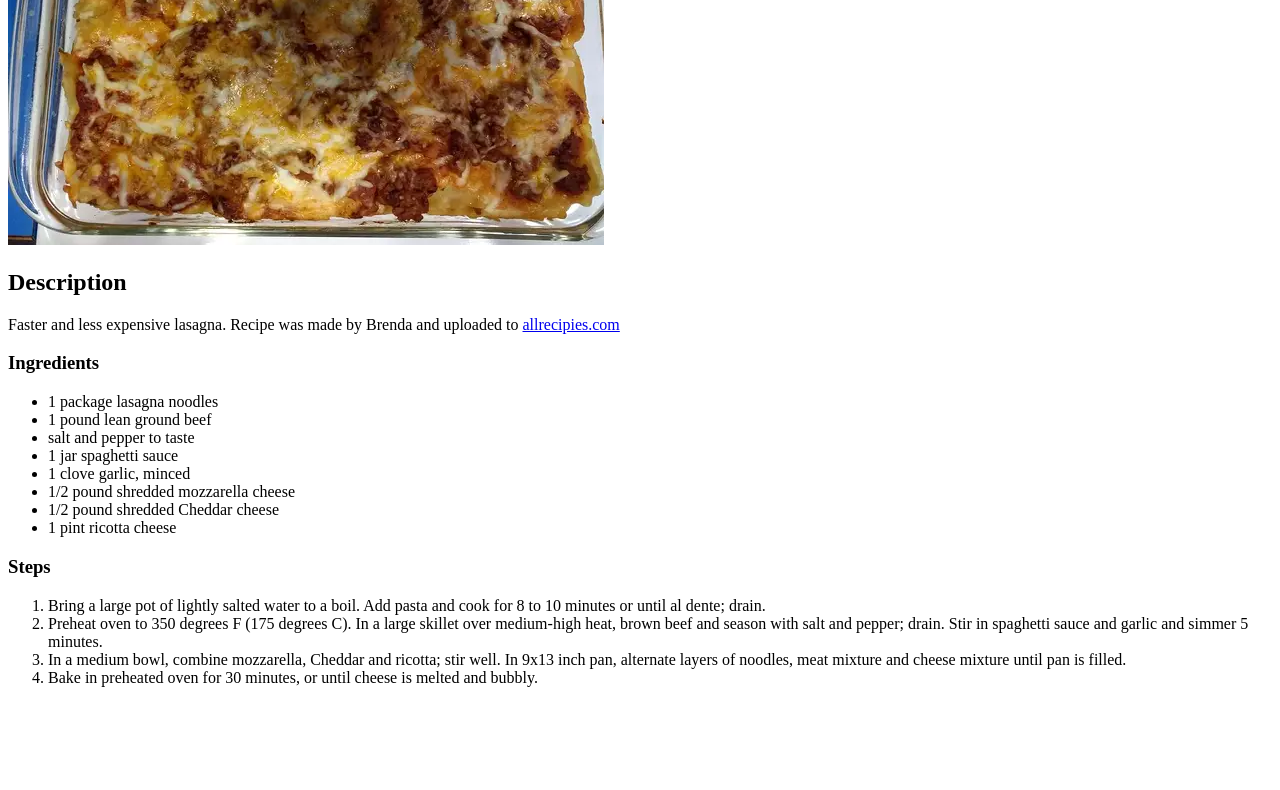
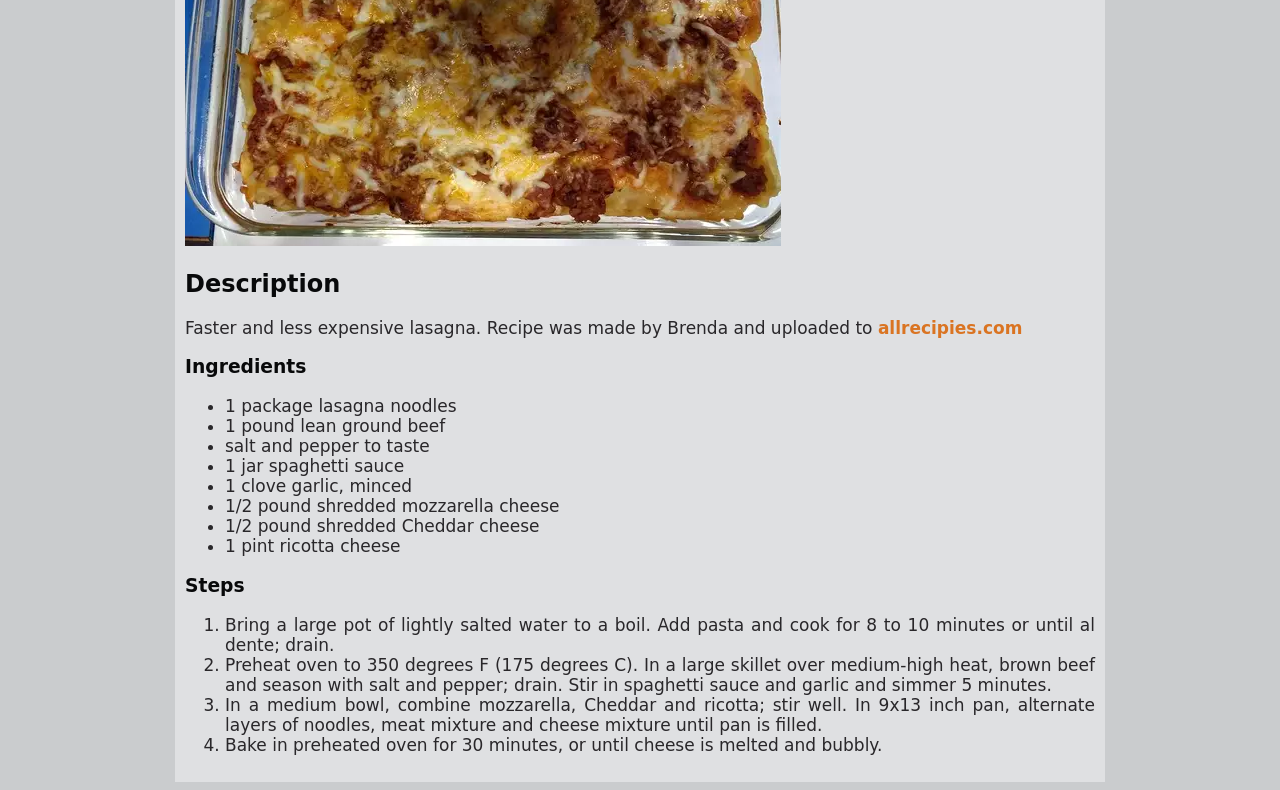
Before and after one commit to konradadev/odin-recipes, a plain HTML site: page recipes/lasagna.html in a window 1280 px wide. Shown: the part 233-1023 px from the top of the page. Before the commit the page ends 936 px from the top, so only its background shows below. Drawn offline with Linux system fonts and the light colour scheme.

Commit message:
Added styling

```diff
--- a/recipes/lasagna.html
+++ b/recipes/lasagna.html
@@ -1,18 +1,20 @@
 <!DOCTYPE html>
 <html lang="en">
 <head>
+    <link rel="stylesheet" href="../style.css">
     <meta charset="UTF-8">
     <meta http-equiv="X-UA-Compatible" content="IE=edge">
     <meta name="viewport" content="width=device-width, initial-scale=1.0">
     <title>Lasagna</title>
 </head>
 <body>
+    <div class="container">
         <h1>Lasagna</h1>
         <img src="../images/lasagna-image.webp" alt="Lasagna image">
         <h2>Description</h2>
         <p>Faster and less expensive lasagna. Recipe was made by Brenda and uploaded to <a href="https://www.allrecipes.com/recipe/19756/brendas-lasagna/" target="_blank">allrecipies.com</a></p>
         <h3>Ingredients</h3>
-    <ul>
+        <ul class="recipe-list">
             <li>1 package lasagna noodles</li>
             <li>1 pound lean ground beef</li>
             <li>salt and pepper to taste</li>
@@ -23,11 +25,12 @@
             <li>1 pint ricotta cheese</li>
         </ul>
         <h3>Steps</h3>
-    <ol>
+        <ol class="recipe-list">
             <li>Bring a large pot of lightly salted water to a boil. Add pasta and cook for 8 to 10 minutes or until al dente; drain.</li>
             <li>Preheat oven to 350 degrees F (175 degrees C). In a large skillet over medium-high heat, brown beef and season with salt and pepper; drain. Stir in spaghetti sauce and garlic and simmer 5 minutes.</li>
             <li>In a medium bowl, combine mozzarella, Cheddar and ricotta; stir well. In 9x13 inch pan, alternate layers of noodles, meat mixture and cheese mixture until pan is filled.</li>
             <li>Bake in preheated oven for 30 minutes, or until cheese is melted and bubbly.</li>
         </ol>
+    </div>
 </body>
 </html>
--- /dev/null
+++ b/style.css
@@ -0,0 +1,36 @@
+*{
+    font-family: "DejaVu Sans", sans-serif;
+}
+
+body{
+    background-color: #caccce;
+}
+
+.container{
+    width:910px;
+    margin:auto;
+    padding:0px 10px 10px 10px;
+    background-color: #dfe0e2;
+}
+
+h1,
+h2,
+h3{
+    color:#08090a;
+}
+
+a{
+    color:#da7422;
+    text-decoration: none;
+    font-weight: bold;
+}
+
+a:hover{
+    color:#ecb283;
+}
+
+p, .recipe-list{
+    color:#29272a;
+    font-size: 17px;
+    text-align: justify;
+}
```
Also changed, not shown: index.html (+9 -6 lines), recipes/meatloaf.html (+6 -3 lines), recipes/snowcream.html (+5 -2 lines). Lines whose indentation alone changed are shown as unchanged.
